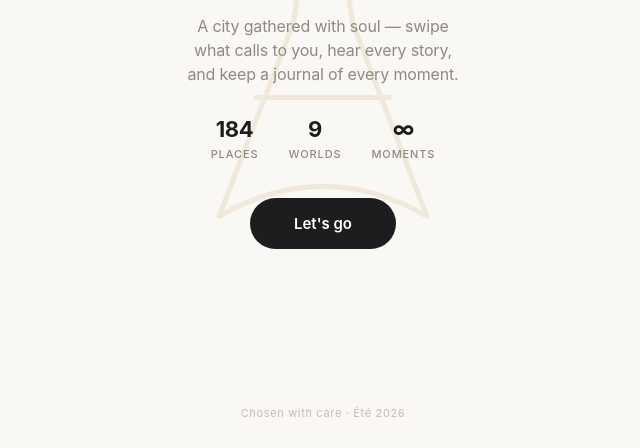
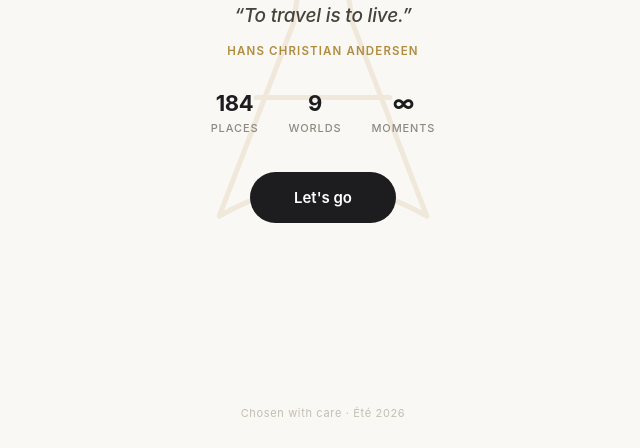
Before and after one commit to Sari-v/Travel-Journal, a plain HTML site: page app/index.html in a window 1280 px wide. Shown: the part 352-800 px from the top of the page, without its empty margins (317-957 px from the left). Drawn offline with nearby package versions, Linux system fonts and the light colour scheme; no server answers.

Commit message:
Hero: rotating travel quote + animated counting stats; remove 'Made for Ramya' & divider
Co-Authored-By: Claude Fable 5 <noreply@anthropic.com>

```diff
--- a/app/index.html
+++ b/app/index.html
@@ -30,6 +30,8 @@
   .l-title span { color:var(--green); }
   .l-gold { width:44px; height:2px; background:linear-gradient(90deg,#b08d3e,#d8bc7a); border-radius:2px; margin:20px auto; animation-delay:.34s; }
   .l-sub { font-size:16px; color:var(--mut); max-width:280px; line-height:1.5; letter-spacing:-0.01em; animation-delay:.42s; }
+  .l-quote { font-size:19px; line-height:1.5; color:var(--ink2); max-width:300px; margin:22px auto 0; font-weight:500; font-style:italic; letter-spacing:-0.01em; animation-delay:.42s; }
+  .l-quote .l-qa { display:block; margin-top:12px; font-size:11.5px; font-weight:600; letter-spacing:.1em; text-transform:uppercase; font-style:normal; color:var(--gold); }
   .l-stats { display:flex; gap:30px; margin:30px 0 36px; animation-delay:.54s; }
   .l-stat b { font-size:22px; font-weight:700; letter-spacing:-0.02em; display:block; }
   .l-stat span { font-size:11px; font-weight:500; color:var(--mut); text-transform:uppercase; letter-spacing:0.08em; }
@@ -204,13 +206,11 @@
   <svg class="bigeiffel" viewBox="0 0 40 58" fill="none">
     <path d="M20 2 L24 28 L34 54 M20 2 L16 28 L6 54 M11 38 L29 38 M14 24 L26 24 M6 54 Q20 46 34 54" stroke="#b08d3e" stroke-width="0.7" stroke-linecap="round"/>
   </svg>
-  <div class="l-greet l-rev">Made for Ramya</div>
   <h1 class="l-title l-rev">Meraki<br><span>Paris Tour.</span></h1>
-  <div class="l-gold l-rev"></div>
-  <p class="l-sub l-rev">A city gathered with soul — swipe what calls to you, hear every story, and keep a journal of every moment.</p>
+  <p class="l-quote l-rev" id="lQuote"></p>
   <div class="l-stats l-rev">
-    <div class="l-stat"><b>184</b><span>Places</span></div>
-    <div class="l-stat"><b>9</b><span>Worlds</span></div>
+    <div class="l-stat"><b id="statPlaces">0</b><span>Places</span></div>
+    <div class="l-stat"><b id="statWorlds">0</b><span>Worlds</span></div>
     <div class="l-stat"><b>∞</b><span>Moments</span></div>
   </div>
   <button id="enterBtn" class="l-rev">Let's go</button>
@@ -381,13 +381,39 @@ async function loadImg(p, ph) {
 }
 
 /* ---------- landing ---------- */
+const QUOTES = [
+  ['Paris is always a good idea.', 'Audrey Hepburn'],
+  ['To travel is to live.', 'Hans Christian Andersen'],
+  ['The world is a book, and those who do not travel read only one page.', 'Saint Augustine'],
+  ['We travel not to escape life, but for life not to escape us.', 'Anonymous'],
+  ['Travel makes one modest. You see what a tiny place you occupy in the world.', 'Gustave Flaubert'],
+  ['Once a year, go somewhere you have never been before.', 'Dalai Lama'],
+  ['Wherever you go becomes a part of you somehow.', 'Anita Desai'],
+  ['Live your life by a compass, not a clock.', 'Stephen Covey'],
+];
+function animCount(el, to, ms) {
+  if (!el) return;
+  const start = performance.now();
+  (function step(now) {
+    const t = Math.min(1, (now - start) / ms);
+    el.textContent = Math.round((1 - Math.pow(1 - t, 3)) * to);
+    if (t < 1) requestAnimationFrame(step);
+  })(start);
+}
+function initLanding() {
+  const q = QUOTES[Math.floor(Math.random() * QUOTES.length)];
+  $('#lQuote').innerHTML = '“' + q[0] + '”<span class="l-qa">' + q[1] + '</span>';
+  animCount($('#statPlaces'), PLACES.length, 1000);
+  animCount($('#statWorlds'), Object.keys(CATS).length, 1000);
+}
 if (localStorage.getItem('pe_entered')) $('#landing').classList.add('hidden');
+else initLanding();
 $('#enterBtn').onclick = () => {
   $('#landing').classList.add('hidden');
   localStorage.setItem('pe_entered','1');
   if (!localStorage.getItem('pe_guided')) setTimeout(() => openGuide(), 450);
 };
-$('#logoBtn').onclick = () => $('#landing').classList.remove('hidden');
+$('#logoBtn').onclick = () => { $('#landing').classList.remove('hidden'); initLanding(); };
 
 /* ---------- guide / walkthrough ---------- */
 const GUIDE_STEPS = [
```
Also changed, not shown: app/template.html (+32 -6 lines), 1 other file.
